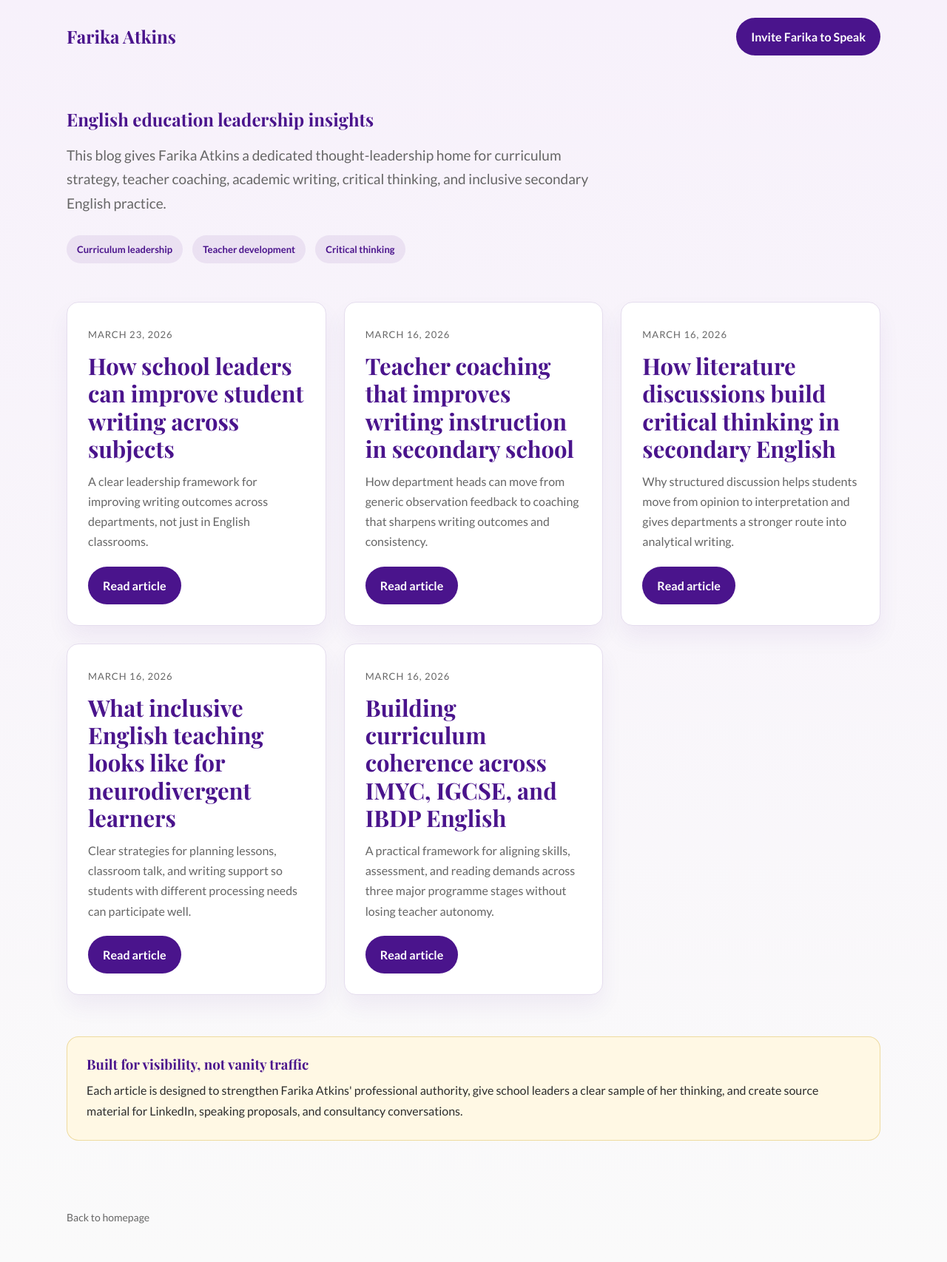
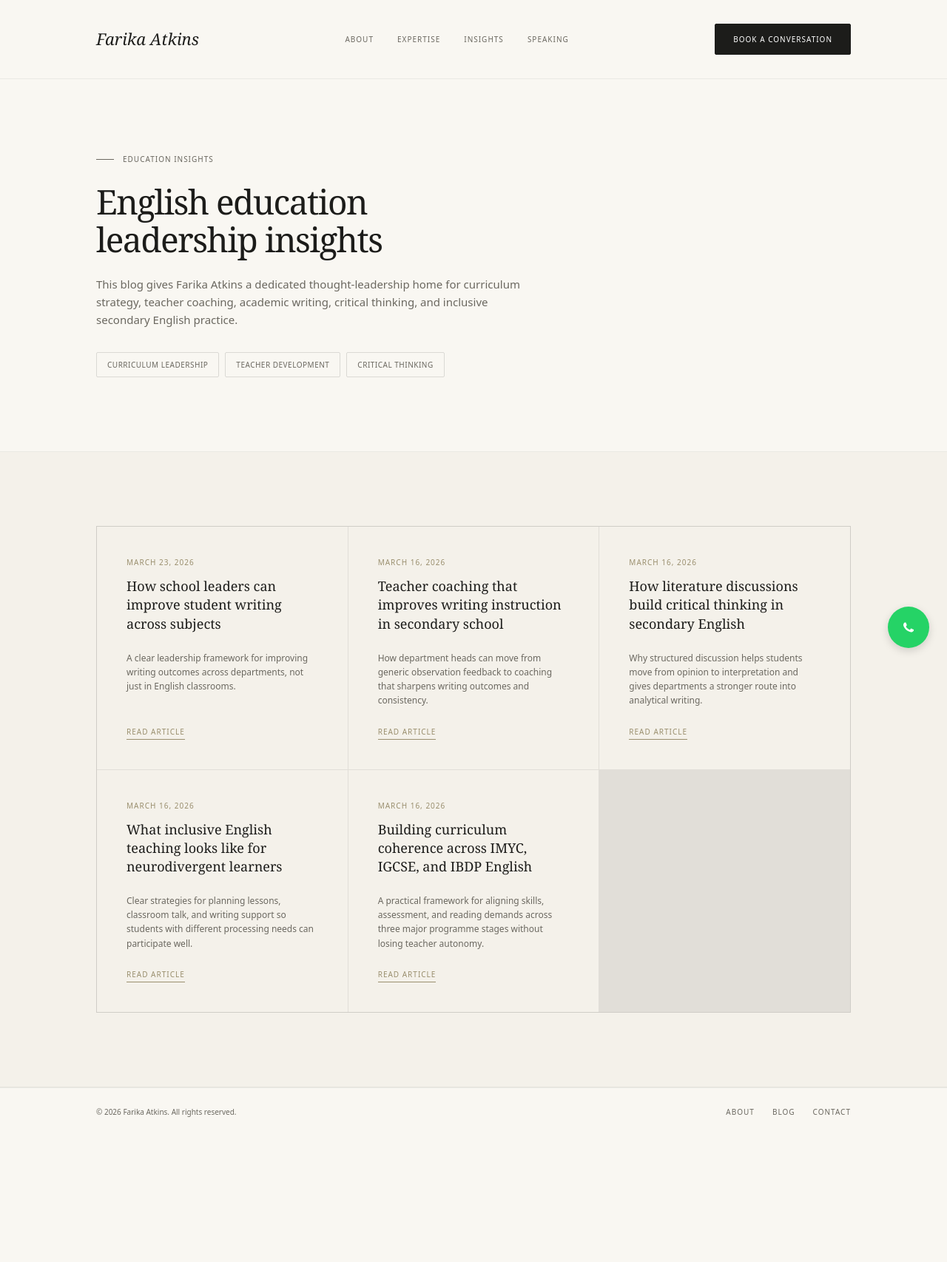
Before and after one commit to willylondon/farika-portfolio, a Jekyll site: the page built from blog.html, in a window 1280 px wide. Shown: the whole page at 74% size. Built offline with Jekyll 4.4.1, drawn with Linux system fonts in a browser that asks for light colours; after the commit the page ends 1535 px from its top, so only the background shows below that.

Commit message:
Update blog layout + add WhatsApp button

```diff
--- a/blog.html
+++ b/blog.html
@@ -27,9 +27,7 @@
     name="twitter:description"
     content="Insights on English curriculum, inclusive classrooms, critical thinking, and teacher coaching from Farika Atkins."
   />
-  <link rel="preconnect" href="https://fonts.googleapis.com">
-  <link rel="preconnect" href="https://fonts.gstatic.com" crossorigin>
-  <link href="https://fonts.googleapis.com/css2?family=Playfair+Display:wght@500;700&family=Lato:wght@400;700&display=swap" rel="stylesheet">
+
   <script type="application/ld+json">
   {
     "@context": "https://schema.org",
@@ -43,154 +41,279 @@
     }
   }
   </script>
+
   <style>
     :root {
-      --bg: #fafafa;
-      --surface: #ffffff;
-      --border: #e5ddee;
-      --text: #2d2d2d;
-      --muted: #666666;
-      --primary: #4a148c;
-      --accent: #d4af37;
-      --max: 1100px;
+      --bg: #f9f7f2;
+      --text-main: #1c1c1a;
+      --text-muted: #6b6860;
+      --accent: #9a8f6e;
+      --section-dark: #1c1c1a;
+      --card-warm: #ede9df;
+      --hero-panel: #e6e0d2;
+      --stat-strip: #ddd8c8;
+
+      --font-serif: Georgia, serif;
+      --font-sans: system-ui, -apple-system, blinkmacsystemfont, "Segoe UI", roboto, sans-serif;
+      --max-width: 1100px;
+      --ease: cubic-bezier(0.23, 1, 0.32, 1);
     }
+
     * { box-sizing: border-box; }
+    html { scroll-behavior: smooth; }
     body {
       margin: 0;
-      font-family: "Lato", sans-serif;
-      color: var(--text);
-      background: linear-gradient(180deg, #f7f1fb 0%, #fafafa 100%);
-      line-height: 1.7;
+      background-color: var(--bg);
+      color: var(--text-main);
+      font-family: var(--font-sans);
+      font-size: 16px;
+      line-height: 1.6;
+      -webkit-font-smoothing: antialiased;
     }
-    h1, h2, h3 {
-      font-family: "Playfair Display", serif;
-      color: var(--primary);
-      line-height: 1.2;
+
+    h1, h2, h3, h4, .serif {
+      font-family: var(--font-serif);
+      font-weight: 400;
       margin: 0;
+      color: var(--text-main);
     }
-    a { color: inherit; text-decoration: none; }
-    .container { width: min(var(--max), calc(100% - 48px)); margin: 0 auto; }
-    .topbar {
+
+    a {
+      color: inherit;
+      text-decoration: none;
+      transition: color 0.2s;
+    }
+
+    .container {
+      max-width: var(--max-width);
+      margin: 0 auto;
+      padding: 0 40px;
+    }
+
+    .flex { display: flex; }
+    .justify-between { justify-content: space-between; }
+    .items-center { align-items: center; }
+
+    /* Header */
+    header {
+      padding: 32px 0;
+      border-bottom: 1px solid rgba(0,0,0,0.06);
+    }
+    .brand {
+      font-family: var(--font-serif);
+      font-style: italic;
+      font-size: 22px;
+      color: var(--text-main);
+    }
+    .nav-links { display: flex; gap: 32px; }
+    .nav-link {
+      font-size: 10px;
+      font-weight: 500;
+      letter-spacing: 0.1em;
+      text-transform: uppercase;
+      color: var(--text-muted);
+    }
+    .nav-link:hover { color: var(--text-main); }
+    .btn {
+      display: inline-flex;
+      align-items: center;
+      justify-content: center;
+      padding: 12px 24px;
+      border-radius: 2px;
+      font-size: 10px;
+      font-weight: 500;
+      letter-spacing: 0.1em;
+      text-transform: uppercase;
+      background: var(--section-dark);
+      color: #fff;
+      border: 1px solid var(--section-dark);
+      cursor: pointer;
+      transition: all 0.2s var(--ease);
+    }
+    .btn:hover { background: #000; }
+
+    .eyebrow {
+      font-size: 10px;
+      letter-spacing: 0.1em;
+      text-transform: uppercase;
+      color: var(--text-muted);
+      margin-bottom: 24px;
+      display: flex;
+      align-items: center;
+    }
+    .eyebrow::before {
+      content: "";
+      display: block;
+      width: 24px;
+      height: 1px;
+      background: var(--text-muted);
+      margin-right: 12px;
+    }
+
+    .tag-pills {
+      display: flex;
+      flex-wrap: wrap;
+      gap: 8px;
+    }
+    .pill {
+      font-size: 10px;
+      letter-spacing: 0.05em;
+      text-transform: uppercase;
+      padding: 8px 14px;
+      border: 1px solid rgba(0,0,0,0.12);
+      border-radius: 2px;
+      color: var(--text-muted);
+    }
+
+    .section-pad { padding: 100px 0; border-bottom: 1px solid rgba(0,0,0,0.06); }
+
+    /* Blog */
+    .blog-section { background: #f4f1ea; }
+    .blog-grid {
+      display: grid;
+      grid-template-columns: repeat(auto-fit, minmax(320px, 1fr));
+      gap: 1px;
+      background: rgba(0,0,0,0.08);
+      border: 1px solid rgba(0,0,0,0.08); /* outer border */
+    }
+    .blog-post {
+      background: #f4f1ea;
+      padding: 40px;
+      display: flex;
+      flex-direction: column;
+      align-items: flex-start;
+    }
+    .blog-post time {
+      font-size: 10px;
+      color: var(--accent);
+      text-transform: uppercase;
+      letter-spacing: 0.1em;
+      margin-bottom: 12px;
+      display: block;
+    }
+    .blog-post h3 {
+      font-size: 18px;
+      margin-bottom: 12px;
+      line-height: 1.4;
+    }
+    .blog-post h3 a { color: var(--text-main); }
+    .blog-post p {
+      font-size: 12px;
+      color: var(--text-muted);
+      margin-bottom: 24px;
+    }
+    .read-link {
+      font-size: 10px;
+      color: var(--accent);
+      text-transform: uppercase;
+      letter-spacing: 0.1em;
+      border-bottom: 1px solid var(--accent);
+      padding-bottom: 2px;
+      margin-top: auto;
+    }
+
+    .whatsapp-btn {
+      position: fixed;
+      bottom: 24px;
+      right: 24px;
+      width: 56px;
+      height: 56px;
+      background-color: #25d366;
+      border-radius: 50%;
+      display: flex;
+      align-items: center;
+      justify-content: center;
+      box-shadow: 0 4px 12px rgba(0,0,0,0.15);
+      z-index: 999;
+      transition: transform 0.2s;
+    }
+    .whatsapp-btn:hover { transform: scale(1.05); }
+
+    /* Footer */
+    footer {
+      border-top: 1px solid rgba(0,0,0,0.06);
       padding: 24px 0;
+    }
+    .footer-inner {
       display: flex;
       justify-content: space-between;
       align-items: center;
-      gap: 16px;
-      flex-wrap: wrap;
     }
-    .brand {
-      font-family: "Playfair Display", serif;
-      font-size: 24px;
-      font-weight: 700;
-      color: var(--primary);
+    .footer-copy { font-size: 10px; color: var(--text-muted); }
+    .footer-links { display: flex; gap: 24px; }
+
+    @media (max-width: 900px) {
+      .nav-links { display: none; }
     }
-    .hero {
-      padding: 48px 0 28px;
-    }
-    .hero p {
-      max-width: 720px;
-      color: var(--muted);
-      font-size: 19px;
-      margin-top: 18px;
-    }
-    .pill {
-      display: inline-block;
-      margin-right: 10px;
-      margin-top: 8px;
-      padding: 8px 14px;
-      border-radius: 999px;
-      background: rgba(74, 20, 140, 0.08);
-      color: var(--primary);
-      font-size: 13px;
-      font-weight: 700;
-    }
-    .grid {
-      display: grid;
-      grid-template-columns: repeat(auto-fit, minmax(280px, 1fr));
-      gap: 24px;
-      padding: 24px 0 56px;
-    }
-    .blog-card {
-      background: var(--surface);
-      border: 1px solid var(--border);
-      border-radius: 16px;
-      padding: 28px;
-      box-shadow: 0 16px 30px rgba(74, 20, 140, 0.06);
-    }
-    .blog-card time {
-      color: var(--muted);
-      font-size: 13px;
-      text-transform: uppercase;
-      letter-spacing: 1px;
-    }
-    .blog-card h3 {
-      font-size: 31px;
-      margin: 12px 0 12px;
-    }
-    .blog-card p {
-      margin: 0 0 20px;
-      color: var(--muted);
-    }
-    .blog-link,
-    .cta {
-      display: inline-flex;
-      align-items: center;
-      justify-content: center;
-      padding: 12px 20px;
-      border-radius: 999px;
-      background: var(--primary);
-      color: #fff;
-      font-weight: 700;
-    }
-    .panel {
-      margin: 0 0 64px;
-      padding: 26px;
-      background: #fff8e4;
-      border: 1px solid rgba(212, 175, 55, 0.4);
-      border-radius: 16px;
-    }
-    footer {
-      padding: 28px 0 48px;
-      color: var(--muted);
-      font-size: 14px;
+    @media (max-width: 600px) {
+      .blog-grid { grid-template-columns: 1fr; }
+      .footer-inner { flex-direction: column; gap: 16px; text-align: center; }
     }
   </style>
 </head>
 <body>
+
+  <header>
+    <div class="container flex justify-between items-center">
+      <a href="{{ '/' | relative_url }}" class="brand">Farika Atkins</a>
+      <nav class="nav-links">
+        <a href="{{ '/index.html#about' | relative_url }}" class="nav-link">About</a>
+        <a href="{{ '/index.html#expertise' | relative_url }}" class="nav-link">Expertise</a>
+        <a href="{{ '/blog.html' | relative_url }}" class="nav-link">Insights</a>
+        <a href="{{ '/index.html#contact' | relative_url }}" class="nav-link">Speaking</a>
+      </nav>
+      <a href="{{ '/index.html#contact' | relative_url }}" class="btn">Book a Conversation</a>
+    </div>
+  </header>
+
+  <main>
+    <section class="section-pad">
       <div class="container">
-    <div class="topbar">
-      <a href="{{ '/' | relative_url }}" class="brand">Farika Atkins</a>
-      <a href="{{ '/index.html#contact' | relative_url }}" class="cta">Invite Farika to Speak</a>
-    </div>
-
-    <section class="hero">
-      <h1>English education leadership insights</h1>
-      <p>
+        <div class="eyebrow">Education Insights</div>
+        <h1 style="font-size: 46px; letter-spacing: -1.5px; margin-bottom: 24px; line-height: 1.1;">English education<br>leadership insights</h1>
+        <p style="color: var(--text-muted); font-size: 15px; max-width: 600px; margin-bottom: 32px;">
           This blog gives Farika Atkins a dedicated thought-leadership home for curriculum strategy, teacher coaching, academic writing, critical thinking, and inclusive secondary English practice.
         </p>
-      <div>
+        <div class="tag-pills">
           <span class="pill">Curriculum leadership</span>
           <span class="pill">Teacher development</span>
           <span class="pill">Critical thinking</span>
         </div>
+      </div>
     </section>
 
-    <section class="grid">
+    <section class="section-pad blog-section">
+      <div class="container">
+        <div class="blog-grid">
           {% for post in site.posts %}
-        {% include blog-card.html post=post %}
+          <div class="blog-post">
+            <time>{{ post.date | date: "%B %d, %Y" }}</time>
+            <h3><a href="{{ post.url | relative_url }}">{{ post.title }}</a></h3>
+            <p>{{ post.excerpt | strip_html | truncatewords: 25 }}</p>
+            <a href="{{ post.url | relative_url }}" class="read-link">Read Article</a>
+          </div>
           {% endfor %}
+        </div>
+      </div>
     </section>
-
-    <section class="panel">
-      <h3 style="margin-bottom: 10px;">Built for visibility, not vanity traffic</h3>
-      <p style="margin: 0;">
-        Each article is designed to strengthen Farika Atkins' professional authority, give school leaders a clear sample of her thinking, and create source material for LinkedIn, speaking proposals, and consultancy conversations.
-      </p>
-    </section>
+  </main>
 
   <footer>
-      <a href="{{ '/' | relative_url }}">Back to homepage</a>
+    <div class="container footer-inner">
+      <div class="footer-copy">&copy; 2026 Farika Atkins. All rights reserved.</div>
+      <div class="footer-links">
+        <a href="{{ '/index.html#about' | relative_url }}" class="nav-link">About</a>
+        <a href="{{ '/blog.html' | relative_url }}" class="nav-link">Blog</a>
+        <a href="{{ '/index.html#contact' | relative_url }}" class="nav-link">Contact</a>
+      </div>
+    </div>
   </footer>
-  </div>
+
+  <a href="https://wa.me/18762952776" class="whatsapp-btn" target="_blank" rel="noopener noreferrer" aria-label="Chat on WhatsApp">
+    <svg xmlns="http://www.w3.org/2000/svg" width="28" height="28" viewBox="0 0 24 24" fill="white" stroke="none">
+      <path d="M17.472 14.382c-.297-.149-1.758-.867-2.03-.967-.273-.099-.471-.148-.67.15-.197.297-.767.966-.94 1.164-.173.199-.347.223-.644.075-.297-.15-1.255-.463-2.39-1.475-.883-.788-1.48-1.761-1.653-2.059-.173-.297-.018-.458.13-.606.134-.133.298-.347.446-.52.149-.174.198-.298.298-.497.099-.198.05-.371-.025-.52-.075-.149-.669-1.612-.916-2.207-.242-.579-.487-.5-.669-.51-.173-.008-.371-.01-.57-.01-.198 0-.52.074-.792.372-.272.297-1.04 1.016-1.04 2.479 0 1.462 1.065 2.875 1.213 3.074.149.198 2.096 3.2 5.077 4.487.709.306 1.262.489 1.694.625.712.227 1.36.195 1.871.118.571-.085 1.758-.719 2.006-1.413.248-.694.248-1.289.173-1.413-.074-.124-.272-.198-.57-.347"/>
+    </svg>
+  </a>
+
 </body>
 </html>
```
Lines whose indentation alone changed are shown as unchanged.
